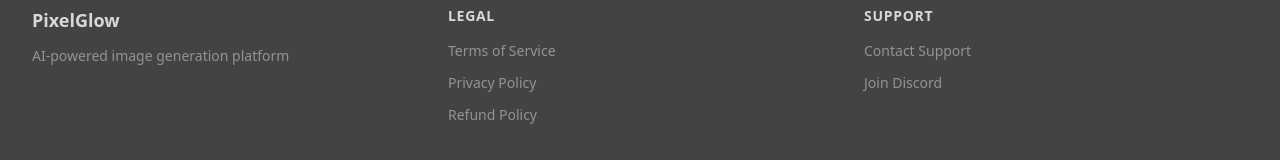
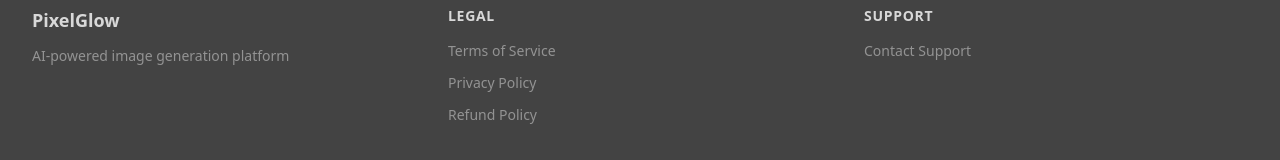
Before and after one commit to BhaveshG-22/pg-app, a Next.js app: page /terms in a window 1280 px wide. Shown: the part 2013-2173 px from the top of the page. Built offline with nearby package versions, Linux system fonts and the light colour scheme; no server answers; the database is empty.

Commit message:
chore: remove Discord link from footer

```diff
--- a/src/components/layout/Footer.tsx
+++ b/src/components/layout/Footer.tsx
@@ -64,16 +64,6 @@ export default function Footer() {
                   Contact Support
                 </a>
               </li>
-              <li>
-                <a
-                  href="https://discord.gg/pixelglow"
-                  target="_blank"
-                  rel="noopener noreferrer"
-                  className="text-sm text-muted-foreground hover:text-card-foreground transition-colors"
-                >
-                  Join Discord
-                </a>
-              </li>
             </ul>
           </div>
         </div>
```
